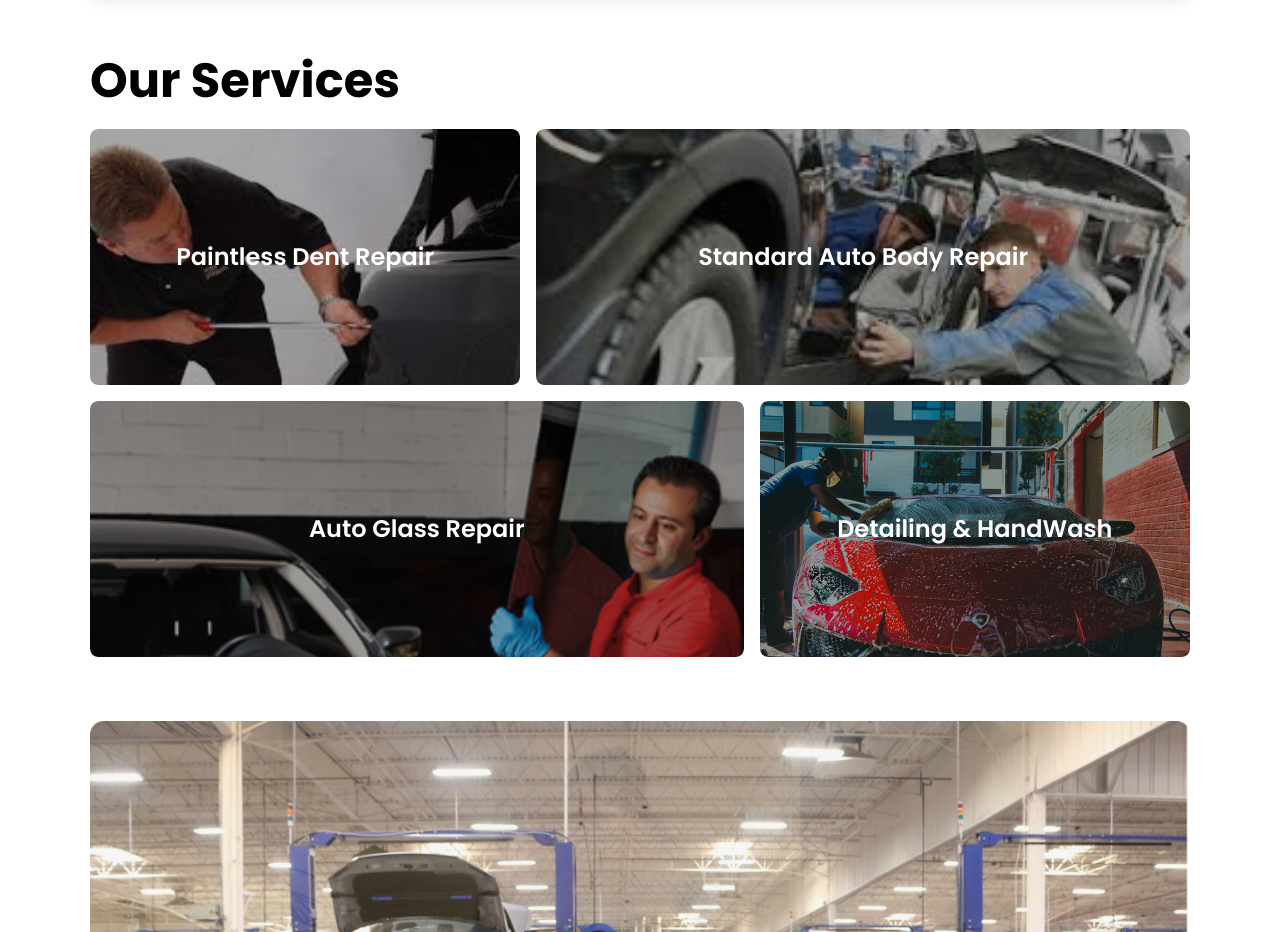
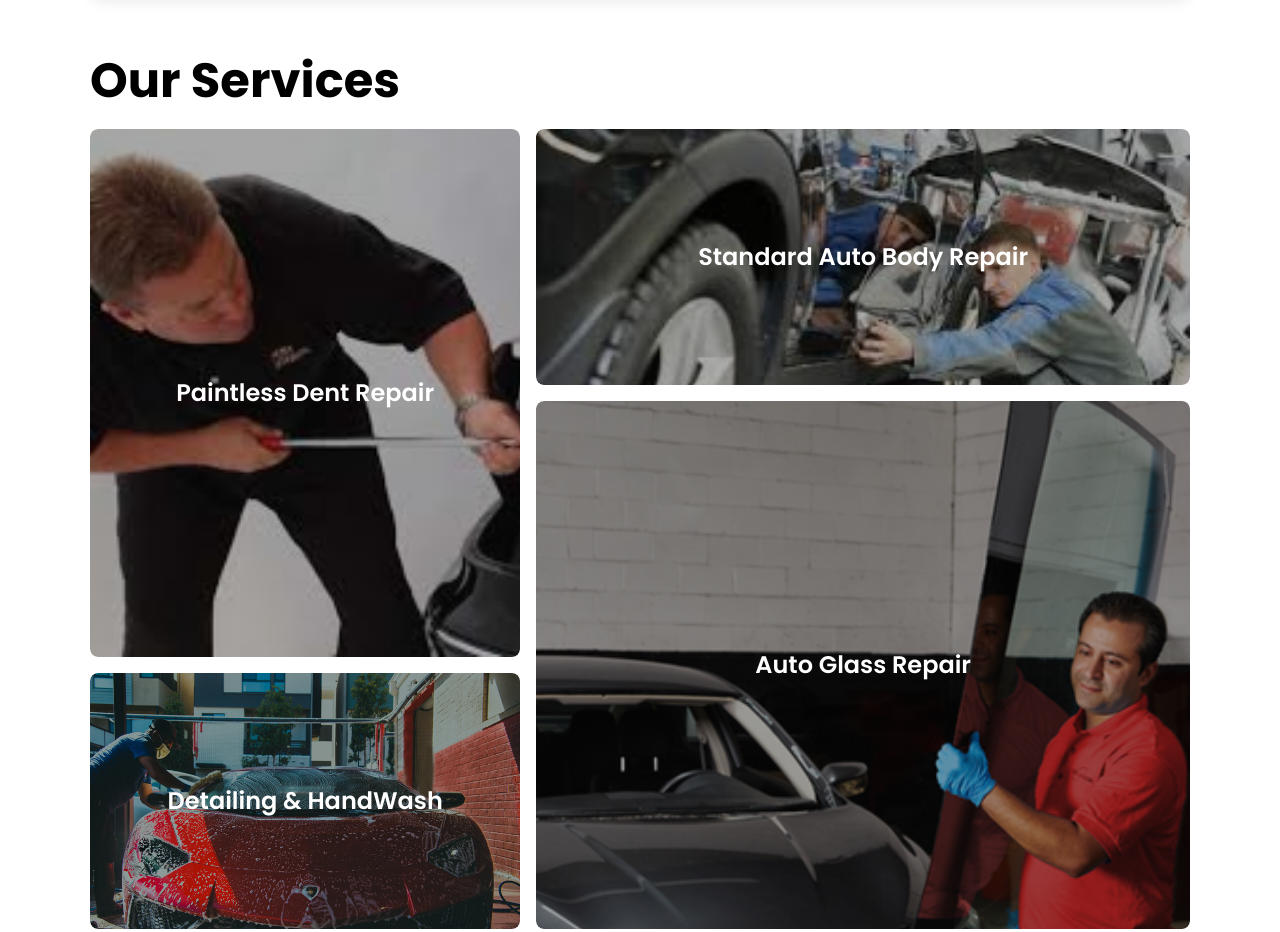
Before and after one commit to sabinbaniya/smart-pdr, a website: page index.html in a window 1280 px wide. Shown: the part 1300-2232 px from the top of the page. Drawn offline with Linux system fonts and the light colour scheme.

Commit message:
Mosiac layout change in md screen

```diff
--- a/index.html
+++ b/index.html
@@ -240,9 +240,11 @@
         <section class="w-11/12 mx-auto my-16" id="services">
           <h3 class="h3_style">Our Services</h3>
           <div
-            class="grid grid-cols-1 place-items-center gap-4 sm:grid-cols-2 md:grid-cols-5"
+            class="grid grid-cols-1 place-items-center gap-4 sm:grid-cols-2 md:grid-cols-5 md:grid-rows-3"
           >
-            <div class="h-64 w-full overflow-hidden rounded-lg md:col-span-2">
+            <div
+              class="h-64 md:h-full w-full overflow-hidden rounded-lg md:col-span-2 md:row-span-2"
+            >
               <div
                 class="bg-[url('../images/pdr1.jfif')] hover:scale-105 bg-cover w-full h-full bg-no-repeat rounded-lg transition duration-300"
               >
@@ -256,7 +258,9 @@
               </div>
             </div>
 
-            <div class="h-64 w-full overflow-hidden rounded-lg md:col-span-3">
+            <div
+              class="h-64 md:h-full w-full overflow-hidden rounded-lg md:col-span-3 md:row-span-1"
+            >
               <div
                 class="bg-[url('../images/standard-auto-body-repair.jfif')] h-64 hover:scale-105 bg-cover w-full bg-no-repeat rounded-lg transition duration-300"
               >
@@ -270,9 +274,11 @@
               </div>
             </div>
 
-            <div class="h-64 w-full overflow-hidden rounded-lg md:col-span-3">
+            <div
+              class="h-64 md:h-full w-full overflow-hidden rounded-lg md:col-span-3 md:row-span-2"
+            >
               <div
-                class="bg-[url('../images/auto-glass.png')] h-64 hover:scale-105 bg-cover w-full bg-no-repeat rounded-lg transition duration-300 bg-center"
+                class="bg-[url('../images/auto-glass.png')] h-64 md:h-full hover:scale-105 bg-cover w-full bg-no-repeat rounded-lg transition duration-300 bg-center"
               >
                 <div
                   class="services h-full w-full flex items-center justify-center rounded-lg"
@@ -284,7 +290,9 @@
               </div>
             </div>
 
-            <div class="h-64 w-full overflow-hidden rounded-lg md:col-span-2">
+            <div
+              class="h-64 md:h-full w-full overflow-hidden rounded-lg md:col-span-2 md:row-span-1"
+            >
               <div
                 class="bg-[url('../images/detailing.jpg')] h-64 hover:scale-105 bg-cover w-full bg-no-repeat rounded-lg transition duration-300"
               >
```
Also changed, not shown: dist/output.css.
